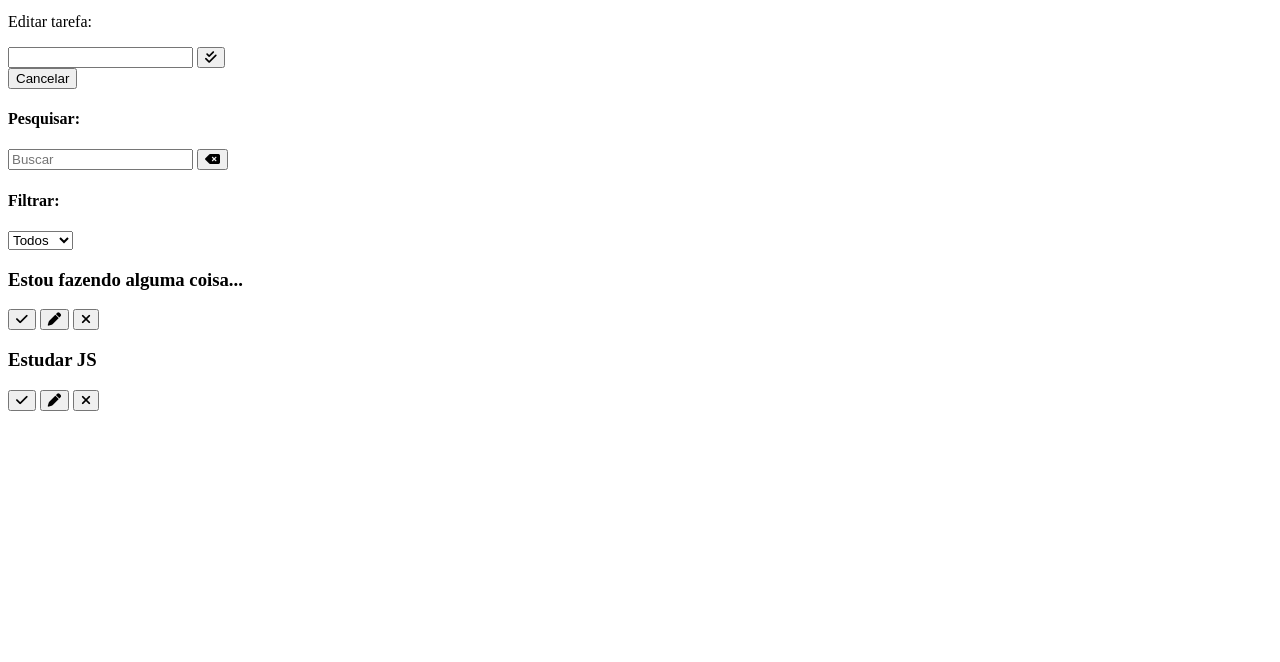
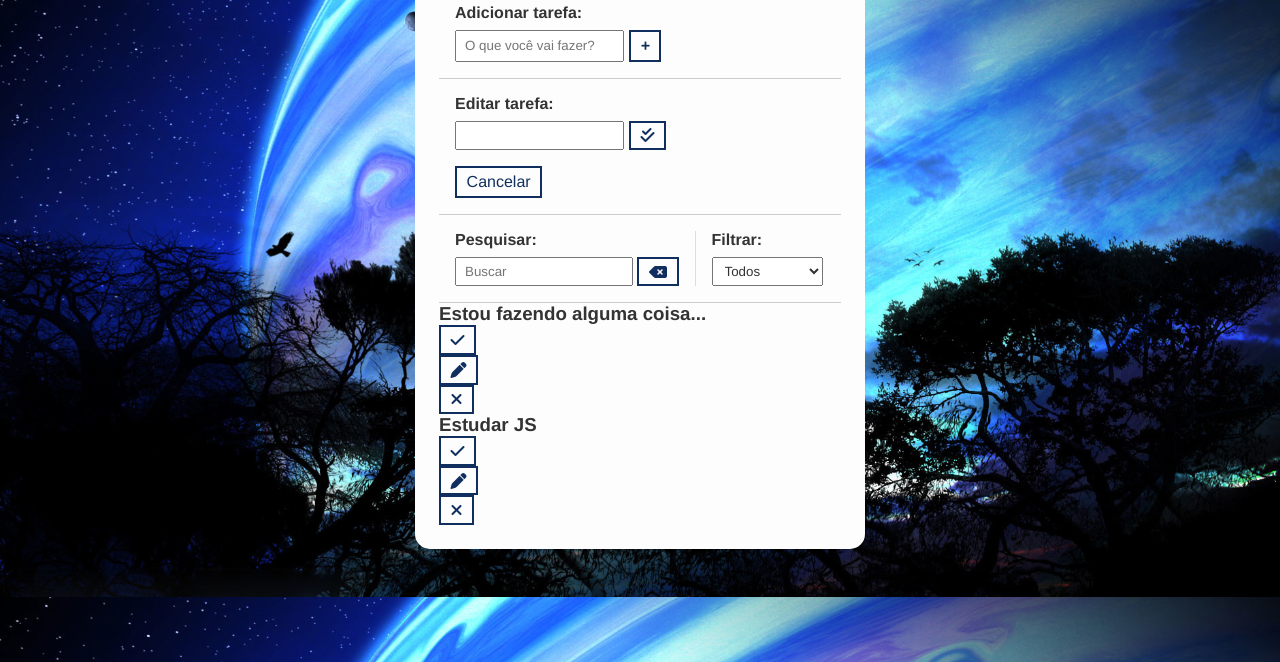
Before and after one commit to JoaoGabriel17/todolist, a plain HTML site: page index.html in a window 1280 px wide. Shown: the part 138-800 px from the top of the page. Drawn offline with Linux system fonts and the light colour scheme.

Commit message:
commit erro div

```diff
--- a/css/style.css
+++ b/css/style.css
@@ -0,0 +1,129 @@
+/* Geral */
+*{
+    padding: 0;
+    margin: 0;
+    font-family: Helvetica;
+    color: #333;
+    box-sizing: border-box;
+}
+
+body{
+    background-image: url(../img/planet.jpg);
+    background-size: cover;
+}
+
+button{
+    background-color: #fdfdfd;
+    color: #102f5e;
+    border: 2px solid #102f5e;
+    padding: 0.3rem 0.6rem;
+    font-size: 1rem;
+    cursor: pointer;
+    display: flex;
+    justify-content: center;
+    align-items: center;
+    transition: 0.4s;
+}
+
+button:hover{
+    background-color: #102f5e;
+    color: #fff;
+}
+
+button:hover > i{
+    color: #fff;
+}
+
+button i{
+    color: #102f5e;
+    font-weight: bold;
+    pointer-events: none;
+}
+
+input, select{
+    padding: 0.25rem 0.5rem;
+}
+
+.hide{
+    display: none;
+}
+
+/*To do header*/
+
+.todo-container{
+    max-width: 450px;
+    margin: 3rem auto;
+    background-color: #fdfdfd;
+    padding: 1.5rem;
+    border-radius: 15px;
+}
+
+.todo-container header{
+    text-align: center;
+    padding: 0 1rem 1rem;
+    border-bottom: 1px solid #ccc;
+}
+
+
+/*To do Form*/
+#todo-form, #edit-form{
+    padding: 1rem;
+    border-bottom: 1px solid #ccc;
+}
+
+#todo-form p, #edit-form p{
+    margin-bottom: 0.5rem;
+    font-weight: bold;
+}
+
+.form-control{
+    display: flex;
+}
+
+.form-control input{
+    margin-right: 0.3rem;
+}
+
+#cancel-edit-btn{
+    margin-top: 1rem;
+}
+
+/*To do toolbar*/
+#toolbar{
+    padding: 1rem;
+    border-bottom: 1px solid #CCC;
+    display: flex;
+}
+
+#toolbar h4{
+    margin-bottom: 0.5rem;
+}
+
+#search{
+    border-right: 1px solid #ddd;
+    padding-right: 1rem;
+    margin-right: 1rem;
+    width: 65%;
+    display: flex;
+    flex-direction: column;
+
+}
+
+#search form{
+    display: flex;
+}
+
+#search input{
+    width: 100%;
+    margin-right: 0.3rem;
+}
+
+#filter{
+    width: 30%;
+    display: flex;
+    flex-direction: column;
+}
+
+#filter select{
+    flex: 1;
+}
--- a/index.html
+++ b/index.html
@@ -13,7 +13,7 @@
     <link rel="stylesheet" href="https://cdnjs.cloudflare.com/ajax/libs/font-awesome/6.4.0/css/all.min.css" integrity="sha512-iecdLmaskl7CVkqkXNQ/ZH/XLlvWZOJyj7Yy7tcenmpD1ypASozpmT/E0iPtmFIB46ZmdtAc9eNBvH0H/ZpiBw==" crossorigin="anonymous" referrerpolicy="no-referrer" />
 </head>
 <body>
-    <div class="todo-containe">
+    <div class="todo-container">
         <header>
             <h1>To do List</h1>
         </header>
```
Also changed, not shown: img/planet.jpg (added).
